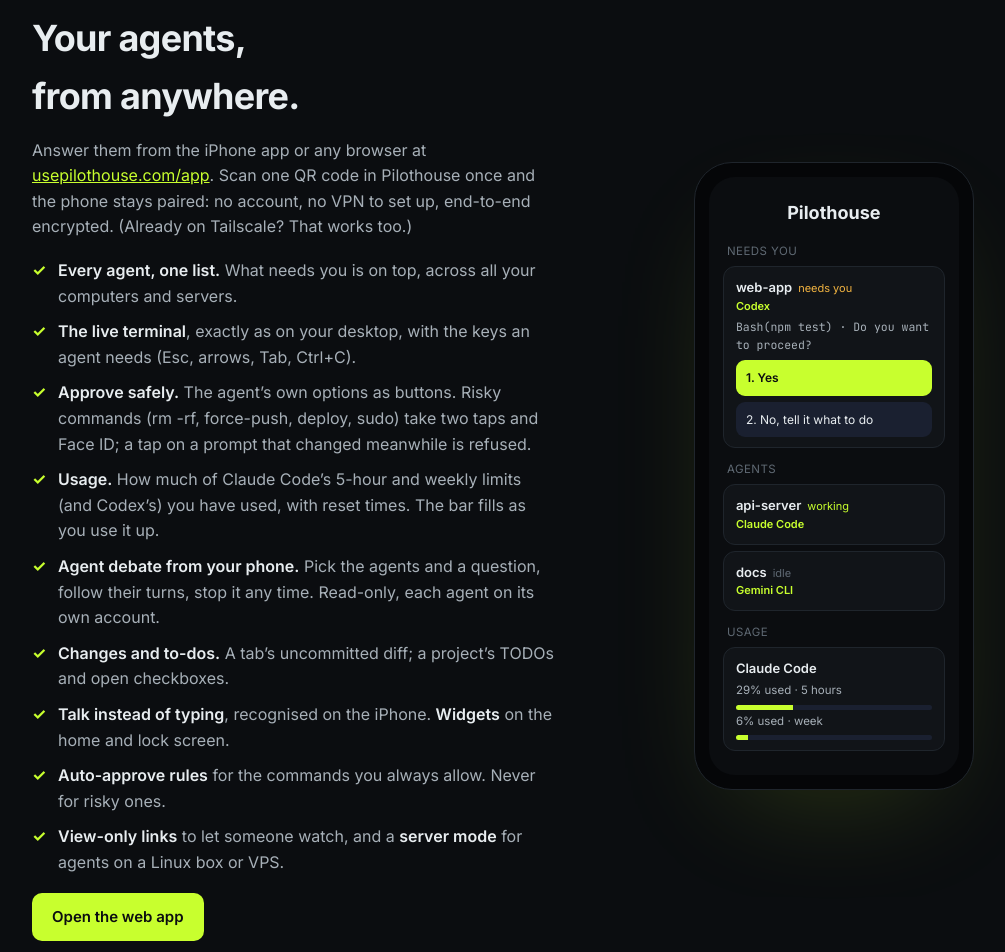
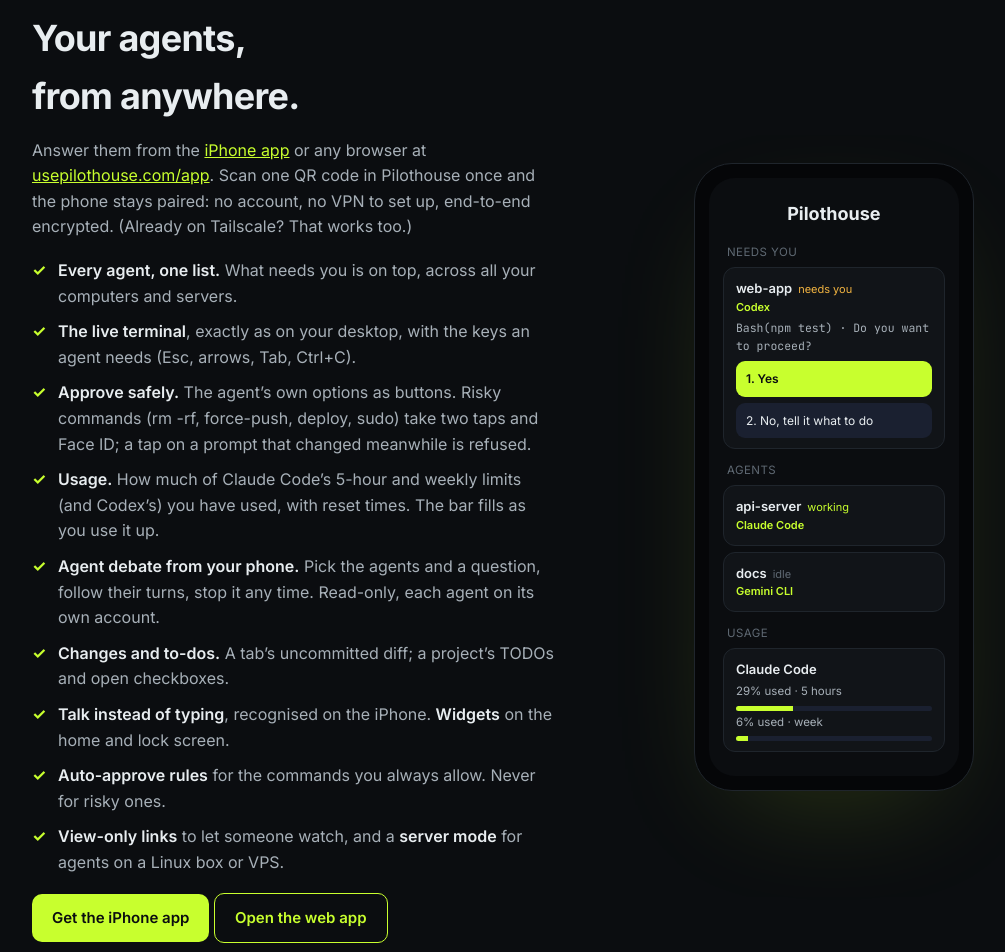
Before and after one commit to aemresrbyk/pilothouse-site, a plain HTML site: page index.html in a window 1280 px wide. Shown: the part 2660-3612 px from the top of the page, without its empty margins (88-1093 px from the left). Drawn offline with Linux system fonts and the light colour scheme.

Commit message:
feat: App Store link for the iPhone app (#20)
Co-authored-by: Claude Opus 5.5 <noreply@anthropic.com>

```diff
--- a/index.html
+++ b/index.html
@@ -223,7 +223,7 @@
       <div class="card"><h3>Every agent, one Inbox</h3><p>Claude Code, Codex, Gemini CLI, Antigravity and opencode side by side, across all your projects, computers and servers. Whoever needs you is on top.</p></div>
       <div class="card"><h3>Agents that work together</h3><p>Out of plan usage? Another agent continues with the conversation, changed files and memory. Or let two agents debate a question in turns until they agree on a plan.</p></div>
       <div class="card"><h3>Approvals you can trust</h3><p>Risky commands take two taps (and Face ID); a tap on a prompt that changed meanwhile is refused; every action is in an audit log on your computer.</p></div>
-      <div class="card"><h3>From any browser, no account</h3><p>Scan one QR code and use <a href="app/" style="color: var(--accent)">usepilothouse.com/app</a> or the iPhone app: the live terminal, approvals, diffs. End-to-end encrypted; the relay can’t read a thing.</p></div>
+      <div class="card"><h3>From any browser, no account</h3><p>Scan one QR code and use <a href="app/" style="color: var(--accent)">usepilothouse.com/app</a> or the <a href="https://apps.apple.com/app/id6835669130" style="color: var(--accent)">iPhone app</a>: the live terminal, approvals, diffs. End-to-end encrypted; the relay can’t read a thing.</p></div>
       <div class="card"><h3>Brainstorm out loud</h3><p>Talk an idea through with your agent by voice, on-device. When you agree, it writes the plan to SPEC.md, and a queue runs the tasks one by one or in parallel worktrees.</p></div>
       <div class="card"><h3>Yours, all the way</h3><p>Free and MIT licensed. Your agents keep their own logins; Pilothouse never touches tokens or sits between you and your provider. View-only links, server mode, no telemetry.</p></div>
     </div>
@@ -273,7 +273,7 @@
   <div class="wrap split">
     <div>
       <h2>Your agents,<br>from anywhere.</h2>
-      <p class="sub" style="margin-bottom: 0">Answer them from the iPhone app or any browser at <a href="app/" style="color: var(--accent)">usepilothouse.com/app</a>. Scan one QR code in Pilothouse once and the phone stays paired: no account, no VPN to set up, end-to-end encrypted. (Already on Tailscale? That works too.)</p>
+      <p class="sub" style="margin-bottom: 0">Answer them from the <a href="https://apps.apple.com/app/id6835669130" style="color: var(--accent)">iPhone app</a> or any browser at <a href="app/" style="color: var(--accent)">usepilothouse.com/app</a>. Scan one QR code in Pilothouse once and the phone stays paired: no account, no VPN to set up, end-to-end encrypted. (Already on Tailscale? That works too.)</p>
       <ul class="checks">
         <li><b>Every agent, one list.</b> What needs you is on top, across all your computers and servers.</li>
         <li><b>The live terminal</b>, exactly as on your desktop, with the keys an agent needs (Esc, arrows, Tab, Ctrl+C).</li>
@@ -285,7 +285,8 @@
         <li><b>Auto-approve rules</b> for the commands you always allow. Never for risky ones.</li>
         <li><b>View-only links</b> to let someone watch, and a <b>server mode</b> for agents on a Linux box or VPS.</li>
       </ul>
-      <a class="btn primary" href="app/" style="margin-top: 18px; display: inline-flex">Open the web app</a>
+      <a class="btn primary" href="https://apps.apple.com/app/id6835669130" style="margin-top: 18px; display: inline-flex">Get the iPhone app</a>
+      <a class="btn web" href="app/" style="margin-top: 18px; display: inline-flex">Open the web app</a>
     </div>
     <div class="phone" role="img" aria-label="The Pilothouse iPhone app: one agent waiting for approval, two working, and plan usage">
       <div class="screen">
```
